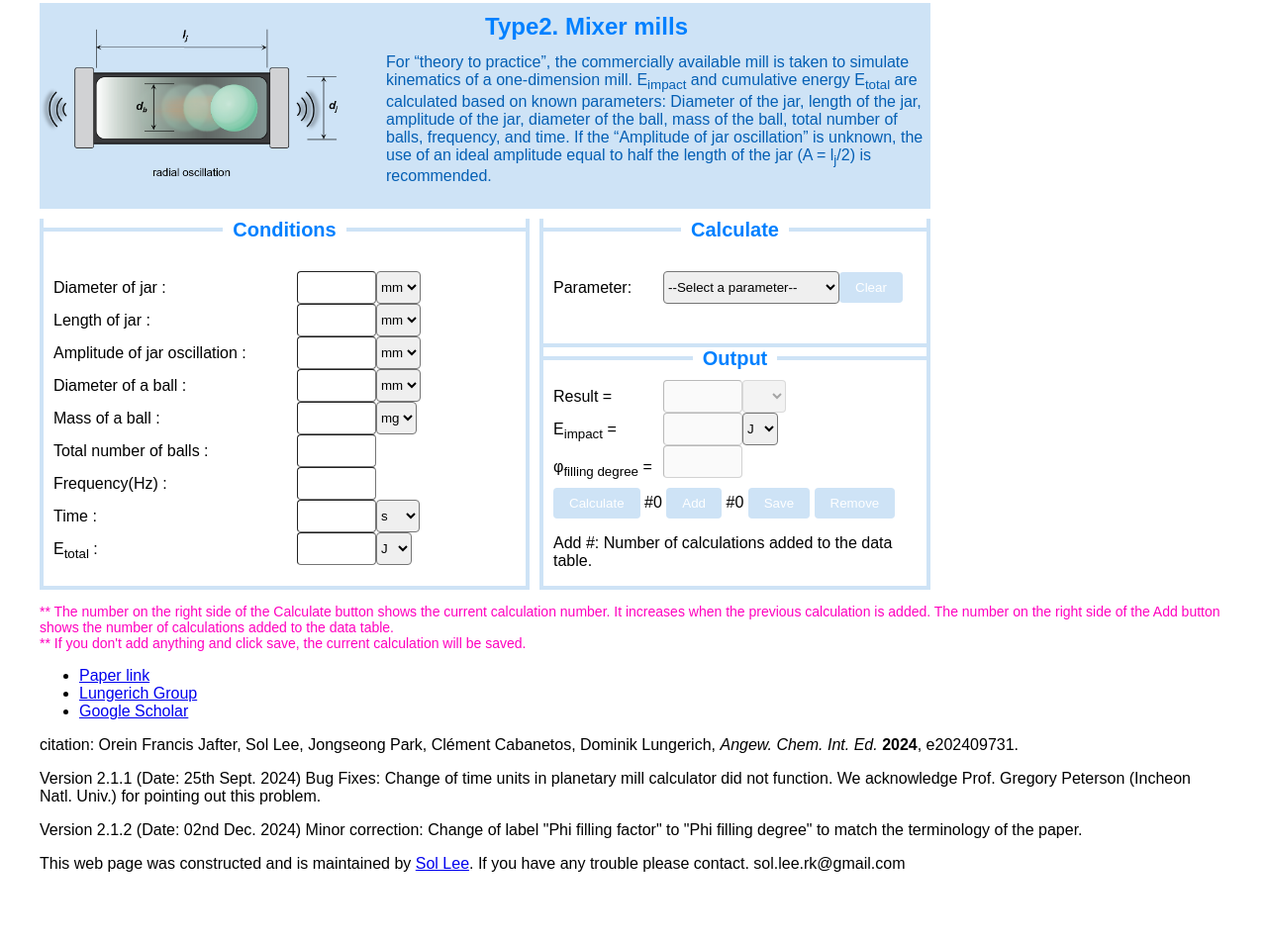
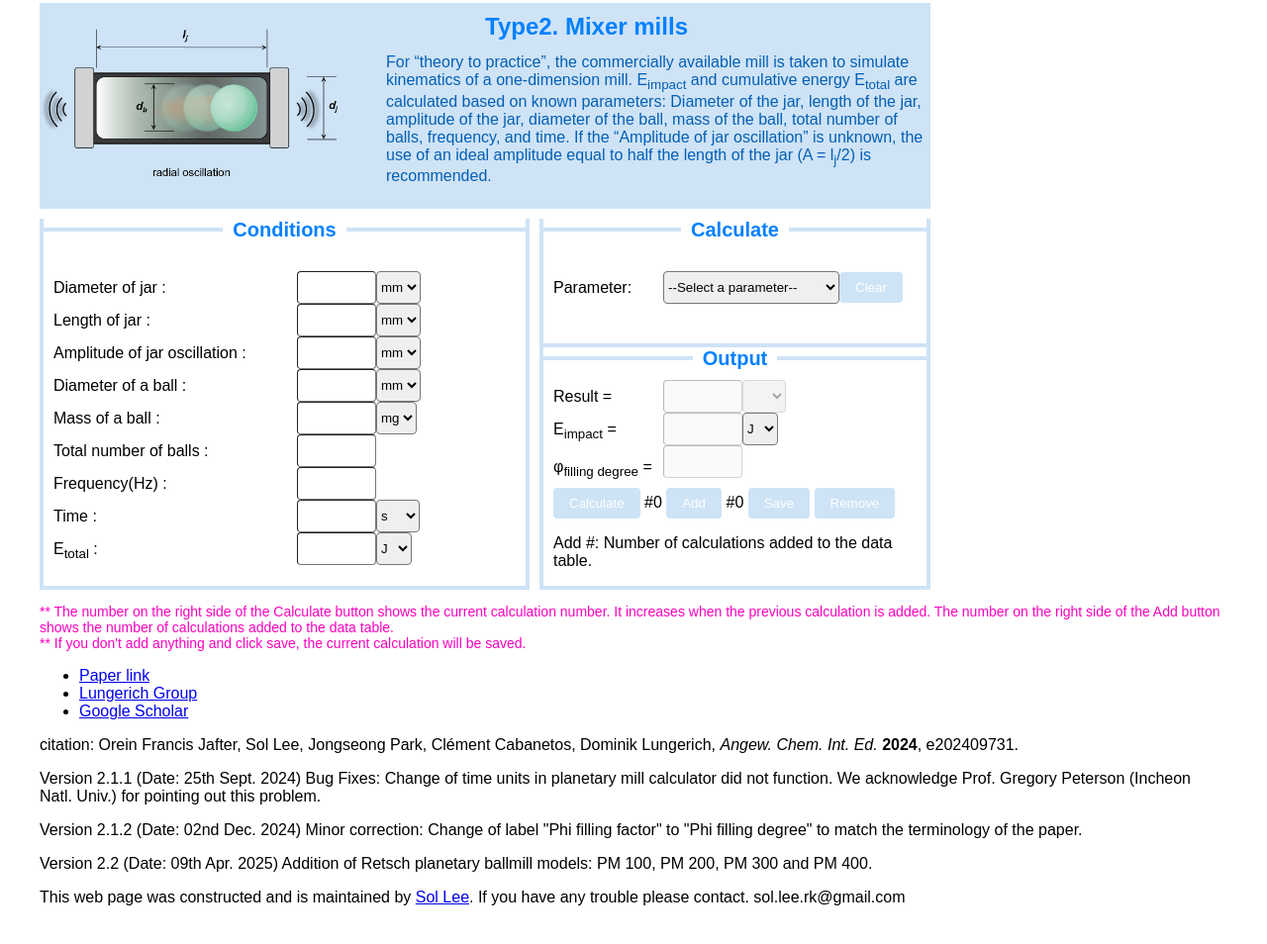
Before and after one commit to Lungerich-Group/Ball-mill-calculator, a plain HTML site: page index.html in a window 1280 px wide. Shown: the part 1097-2051 px from the top of the page at 99% size. Drawn offline with Linux system fonts and the light colour scheme.

Commit message:
Update index.html

```diff
--- a/index.html
+++ b/index.html
@@ -531,6 +531,7 @@
     <p>citation: Orein Francis Jafter, Sol Lee, Jongseong Park, Clément Cabanetos, Dominik Lungerich, <i>Angew. Chem. Int. Ed.</i> <b>2024</b>, e202409731.</p>
     <p>Version 2.1.1 (Date: 25th Sept. 2024) Bug Fixes: Change of time units in planetary mill calculator did not function. We acknowledge Prof. Gregory Peterson (Incheon Natl. Univ.) for pointing out this problem.</p>
     <p>Version 2.1.2 (Date: 02nd Dec. 2024) Minor correction: Change of label "Phi filling factor" to "Phi filling degree" to match the terminology of the paper.</p>
+    <p>Version 2.2 (Date: 09th Apr. 2025) Addition of Retsch planetary ballmill models: PM 100, PM 200, PM 300 and PM 400.</p>
     <p>This web page was constructed and is maintained by <a target="blank"
         href="https://scholar.google.com/citations?hl=de&user=GPx0UU4AAAAJ">Sol Lee</a>. If you have any trouble
       please
```
